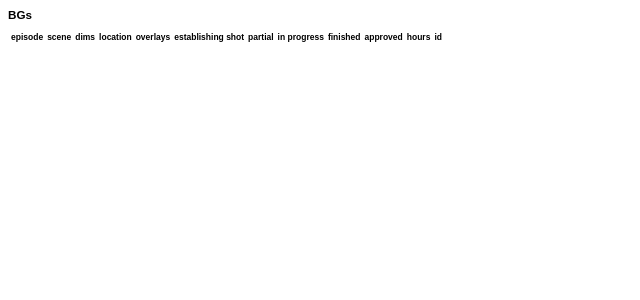
After one commit to dbarchowsky/bg_tracking, a Flask app: template templates/backgrounds.html in a window 1280 px wide. The commit adds this page. Shown: the top 300 px of the page, without its empty margins (0-640 px from the left). Run offline with Flask 2, Linux system fonts and the light colour scheme; the template is opened without the code that fills it, so the values that code supplies are empty; parts of the project's set-up code (start-up, migrations or seed data) failed here and were passed over.

Commit message:
List all BGs on landing page and added stylesheet.

```diff
--- a/app.py
+++ b/app.py
@@ -23,8 +23,13 @@ def after_request(response):
 
 
 @app.route('/')
+def landing():
+    bgs = Background.select().order_by(Background.scene)
+    return render_template('backgrounds.html', bgs=bgs)
+
+
 @app.route('/shows/')
-def landing():
+def show_list():
     shows = Show.select().order_by(Show.name).order_by(Show.name, Show.season)
     return render_template('landing.html', title='Shows', shows=shows)
 
--- /dev/null
+++ b/static/style.css
@@ -0,0 +1,16 @@
+* {
+	font-family: arial;
+	font-size: .9em;
+}
+.centered {
+	text-align: center;
+}
+.yes { color: #32cd32; }
+td {
+	text-align: left;
+}
+table.data td {
+	padding: .2em 1em;
+	border-bottom: 1px solid #dddddd;
+	margin: 0;
+}
--- /dev/null
+++ b/templates/backgrounds.html
@@ -0,0 +1,35 @@
+{% extends "base.html" %}
+{% block content %}
+<h1>BGs</h1>
+<table class="data">
+    <tr>
+        <th>episode</th>
+        <th>scene</th>
+        <th>dims</th>
+        <th>location</th>
+        <th>overlays</th>
+        <th>establishing shot</th>
+        <th>partial</th>
+        <th>in progress</th>
+        <th>finished</th>
+        <th>approved</th>
+        <th>hours</th>
+        <th>id</th>
+    </tr>
+{% for bg in bgs %}
+    <tr>
+        <td>{{bg.episode.show.code}} {{ bg.episode.name }}</td>
+        <td>{{ bg.format_padded_scene() }}</td>
+        <td>{{ bg.width }} x {{ bg.height }}</td>
+        <td class="centered">{{ bg.location.name }}</td>
+        <td class="centered">{{ bg.overlay_count }}</td>
+        <td class="centered{% if bg.establishing_shot %} yes{% endif %}">{% if bg.establishing_shot %}yes{% else %}&ndash;{% endif %}</td>
+        <td class="centered{% if bg.partial %} yes{% endif %}">{% if bg.partial %}yes{% else %}&ndash;{% endif %}</td>
+        <td class="centered{% if bg.date_started and not bg.date_finished %} yes{% endif %}">{% if bg.date_started and not bg.date_finished %}yes{% else %}&ndash;{% endif %}</td>
+        <td class="centered{% if bg.date_finished %} yes{% endif %}">{% if bg.date_finished %}yes{% else %}&ndash;{% endif %}</td>
+        <td class="centered{% if bg.approved %} yes{% endif %}">{% if bg.approved %}yes{% else %}&ndash;{% endif %}</td>
+        <td>{% if bg.hours %}{{ bg.hours }}{% else %}-{% endif %}</td>
+        <td class="centered">{{ bg.id }}</td>
+    </tr>
+{% endfor %}
+{% endblock %}
--- a/templates/base.html
+++ b/templates/base.html
@@ -3,15 +3,7 @@
 <head>
     <meta charset="UTF-8">
     <title>{% block title %}{% endblock %}{% if self.title() %} - {% endif %}Background Tracker</title>
-<style>
-.centered { text-align: center; }
-.yes { color: #32cd32; }
-    table.data td {
-        padding: .2em 1em;
-        border-bottom: 1px solid #dddddd;
-        margin: 0;
-    }
-</style>
+<link rel=stylesheet type=text/css href="{{ url_for('static', filename='style.css') }}">
 </head>
 <body>
 {% block content %}{% endblock %}
```
